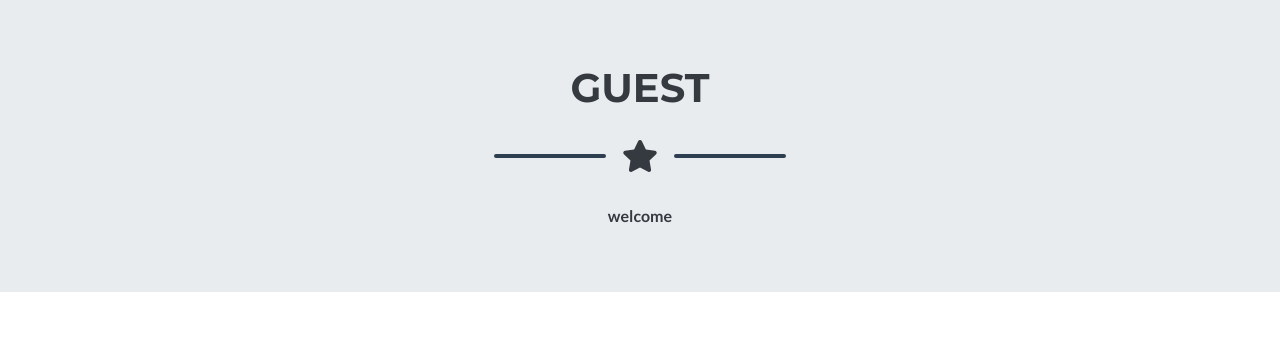
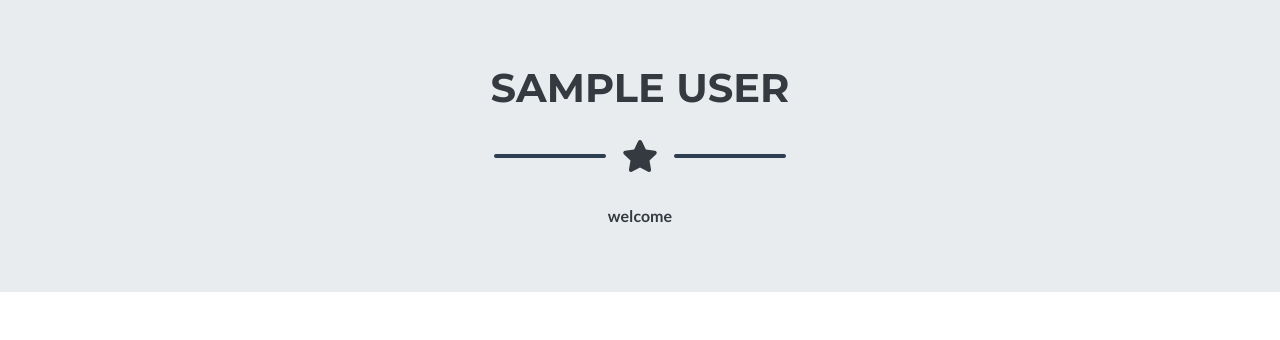
Before and after one commit to mframosg/FraganceStore, a Laravel app: page /home/info/1 in a window 1280 px wide. Shown: the part 104-444 px from the top of the page. Run offline with Laravel 8, Linux system fonts and the light colour scheme; the visitor is signed in with stand-in values (Sample User, id 1); data comes from the database, SQL or seed files in the repository; data that the repository does not hold is empty; some libraries are stand-ins or nearby versions.

Commit message:
bug fixed

```diff
--- a/resources/views/home/info.blade.php
+++ b/resources/views/home/info.blade.php
@@ -91,4 +91,4 @@
     </div>
   </div>
 </div>
-@endsection
+@if (auth()->user()) @section('user', auth()->user()->getName(),) @endif @endsection
```
